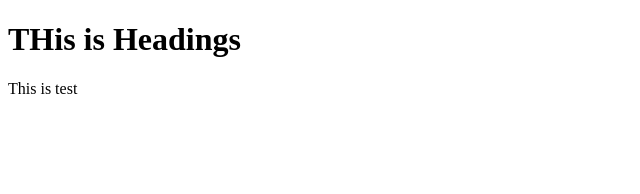
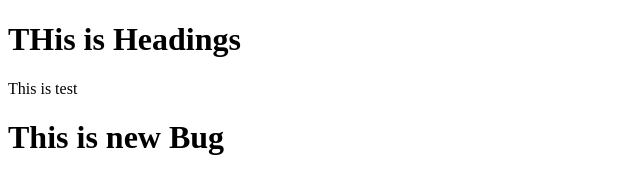
Before and after one commit to mahadihasanfiofficial/localrepo, a plain HTML site: page index.html in a window 1280 px wide. Shown: the whole page, without its empty margins (0-640 px from the left). Drawn offline with Linux system fonts and the light colour scheme.

Commit message:
Bug Feature

```diff
--- a/index.html
+++ b/index.html
@@ -8,5 +8,6 @@
 <body>
     <h1 id="h1">THis is Headings</h1>
     <p>This is test</p>
+    <h1>This is new Bug</h1>
 </body>
 </html>
```
